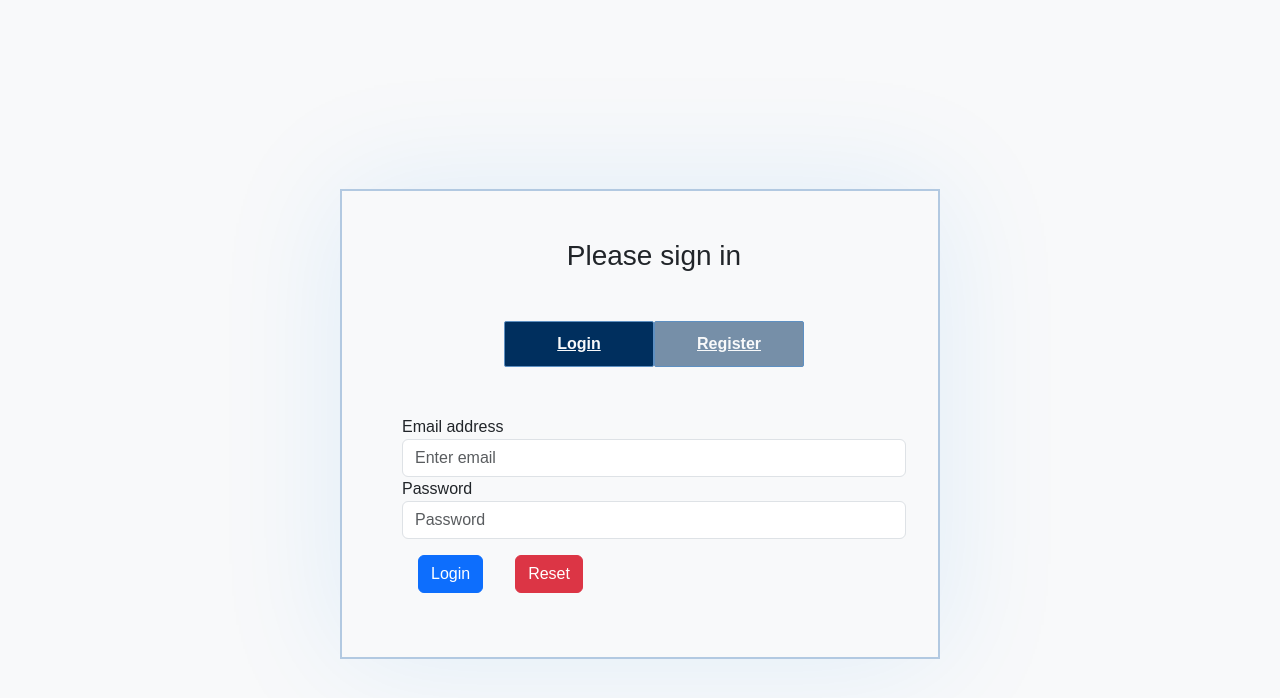
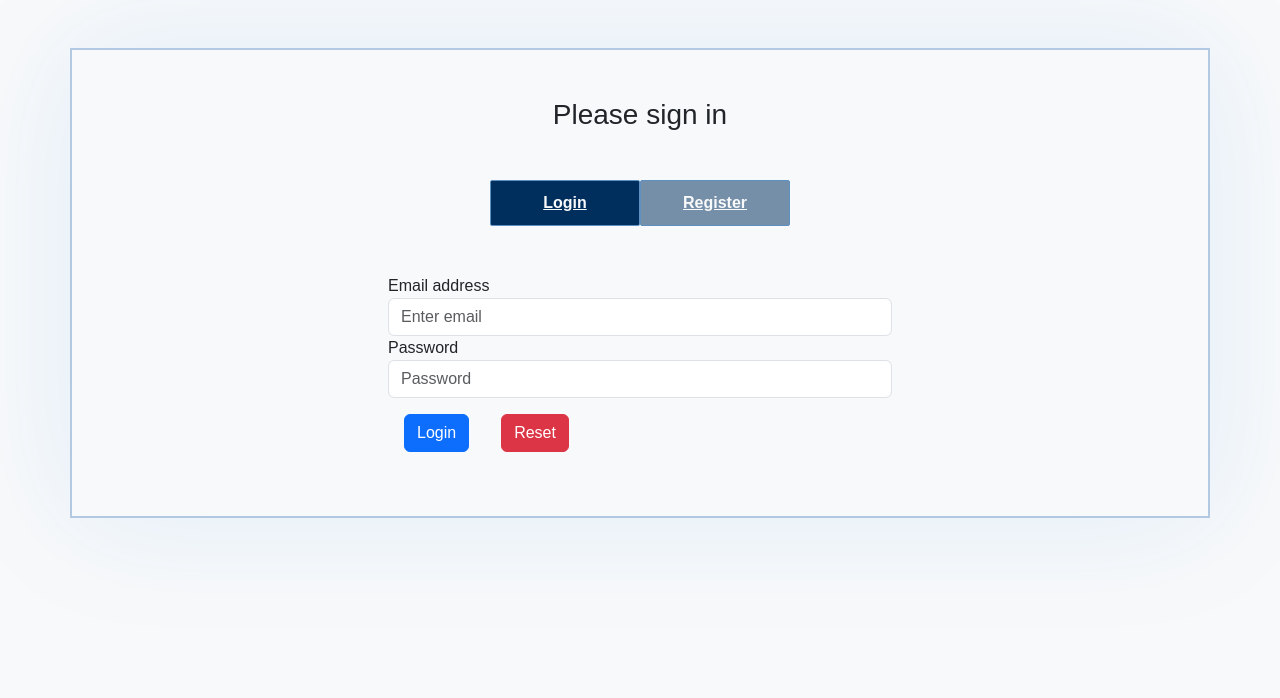
Before and after one commit to Ahmedghoraba99/Exam-System, a React (Create React App) app in the folder examify/: page /login in a window 1280 px wide. Shown: the top 698 px of the page. Built offline with nearby package versions, Linux system fonts and the light colour scheme.

Commit message:
-Nav fix

```diff
--- a/examify/src/styles/login.css
+++ b/examify/src/styles/login.css
@@ -1,5 +1,5 @@
 body {
-  display: flex;
+  /* display: flex; */
   justify-content: center;
   align-items: center;
   height: 100vh;
@@ -8,7 +8,7 @@ body {
 }
 
 .container {
-  max-width: 600px;
+  /* max-width: 600px; */
   box-shadow: 0 0 120px rgba(9, 128, 231, 0.1); /* Adding box shadow */
   border: 2px solid #5e90c275;
 }
```
